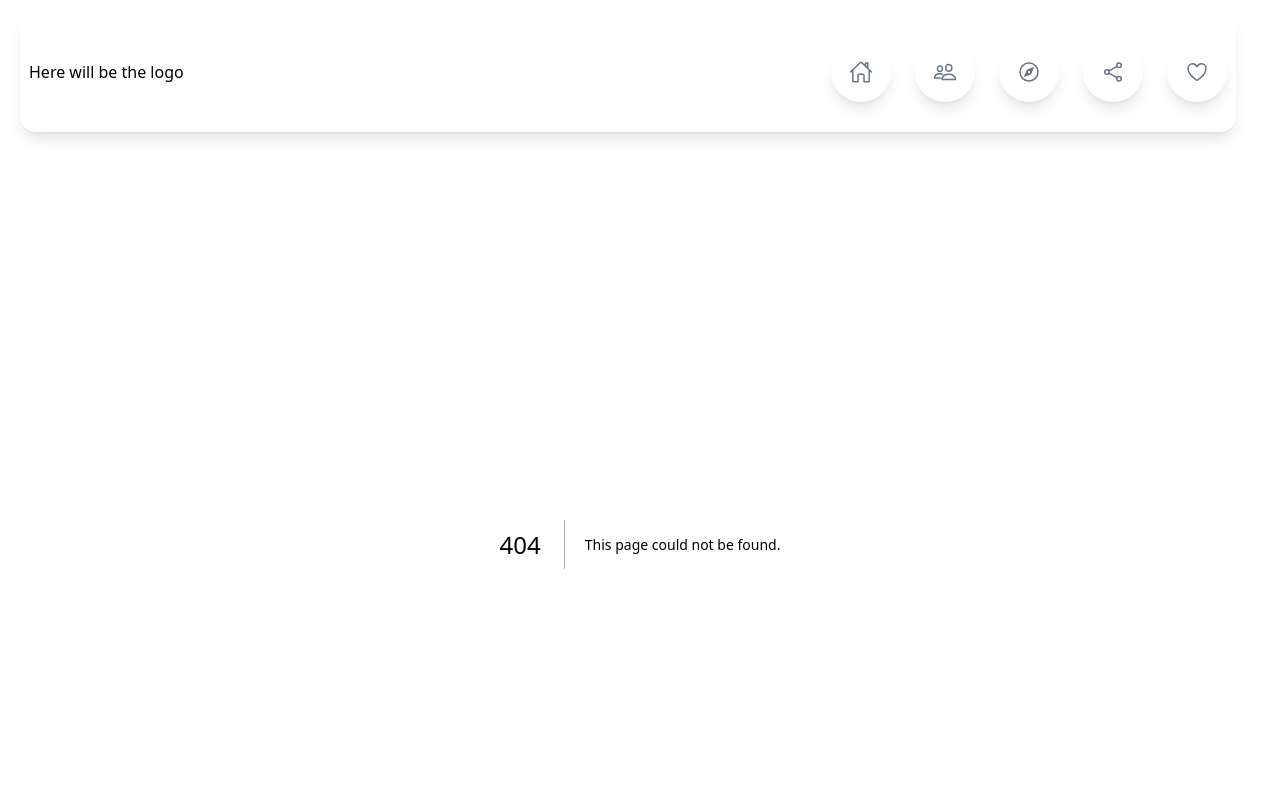
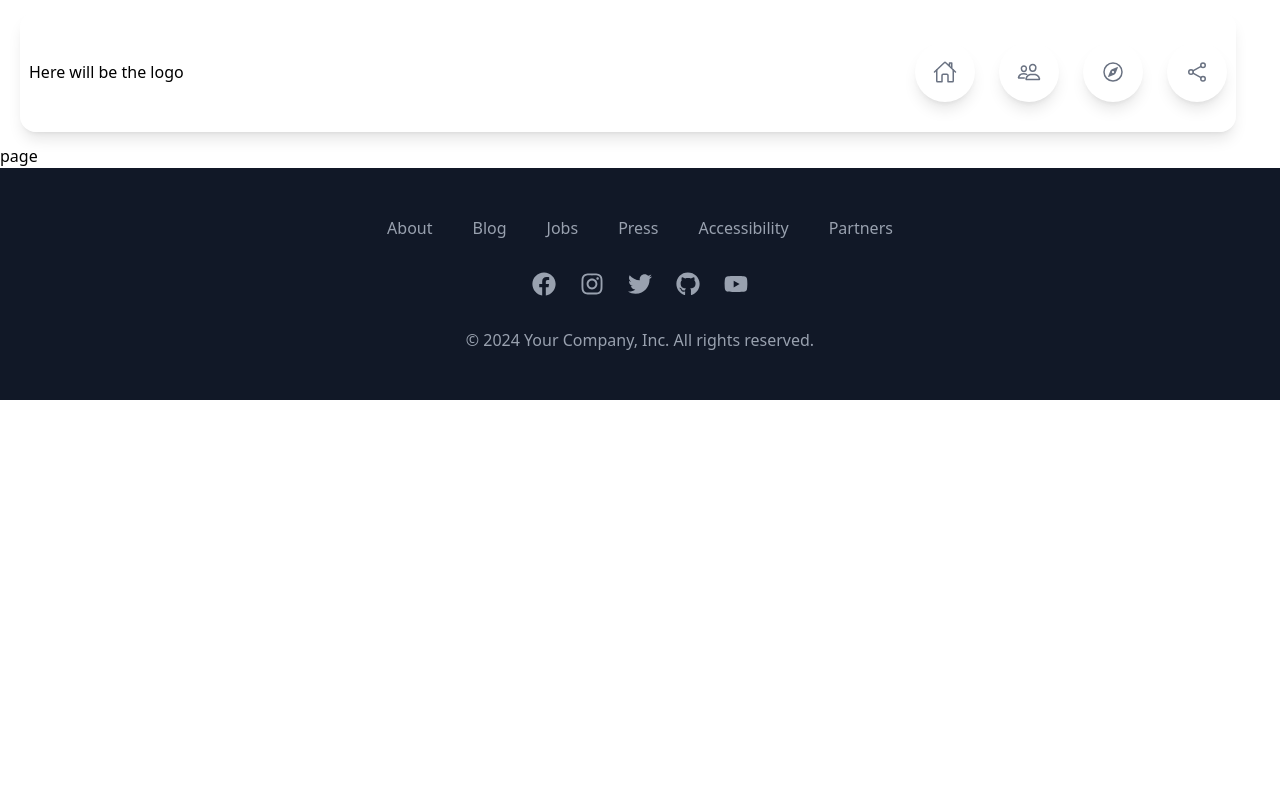
Before and after one commit to saurabhkuriyal/Aabkmokssh, a Next.js app: page /about in a window 1280 px wide. Before the commit this address had no page. Shown: the top 800 px of the page. Built offline with nearby package versions, Linux system fonts and the light colour scheme.

Commit message:
adding about file and route

```diff
--- a/app/Home/home.tsx
+++ /dev/null
@@ -1,8 +0,0 @@
-
-export default function home() {
-  return (
-    <div>
-        <h1>This is the some another page</h1>
-    </div>
-  )
-}
--- /dev/null
+++ b/app/about/page.tsx
@@ -0,0 +1,6 @@
+
+export default function page() {
+  return (
+    <div>page</div>
+  )
+}
--- a/components/gradient-menu.tsx
+++ b/components/gradient-menu.tsx
@@ -1,5 +1,5 @@
 import React from 'react';
-import { IoCompassOutline, IoHeartOutline, IoHomeOutline, IoPeopleOutline, IoShareSocialOutline } from 'react-icons/io5';
+import { IoCompassOutline, IoHomeOutline, IoPeopleOutline, IoShareSocialOutline } from 'react-icons/io5';
 
 const menuItems = [
   { title: 'Home', icon: <IoHomeOutline />, gradientFrom: '#a955ff', gradientTo: '#ea51ff' },
@@ -7,8 +7,8 @@ const menuItems = [
   { title: 'Explore', icon: <IoCompassOutline />, gradientFrom: '#56CCF2', gradientTo: '#2F80ED' },
   // { title: 'Video', icon: <IoVideocamOutline />, gradientFrom: '#56CCF2', gradientTo: '#2F80ED' },
   //{ title: 'Explore', icon: <IoCameraOutline />, gradientFrom: '#FF9966', gradientTo: '#FF5E62' },
-  { title: 'Share', icon: <IoShareSocialOutline />, gradientFrom: '#80FF72', gradientTo: '#7EE8FA' },
-  { title: 'Tym', icon: <IoHeartOutline />, gradientFrom: '#ffa9c6', gradientTo: '#f434e2' }
+  { title: 'Contact', icon: <IoShareSocialOutline />, gradientFrom: '#80FF72', gradientTo: '#7EE8FA' },
+  //{ title: 'Tym', icon: <IoHeartOutline />, gradientFrom: '#ffa9c6', gradientTo: '#f434e2' }
 ];
 
 export default function GradientMenu() {
```
